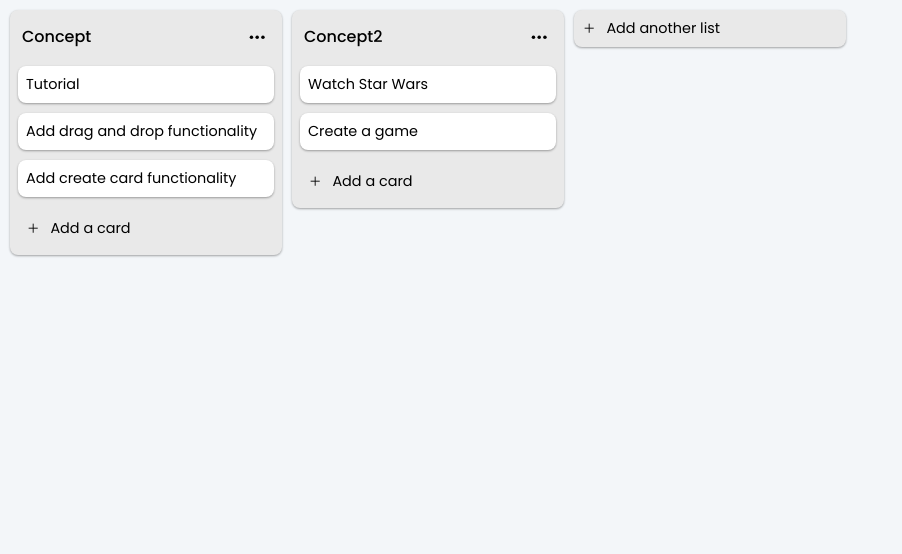
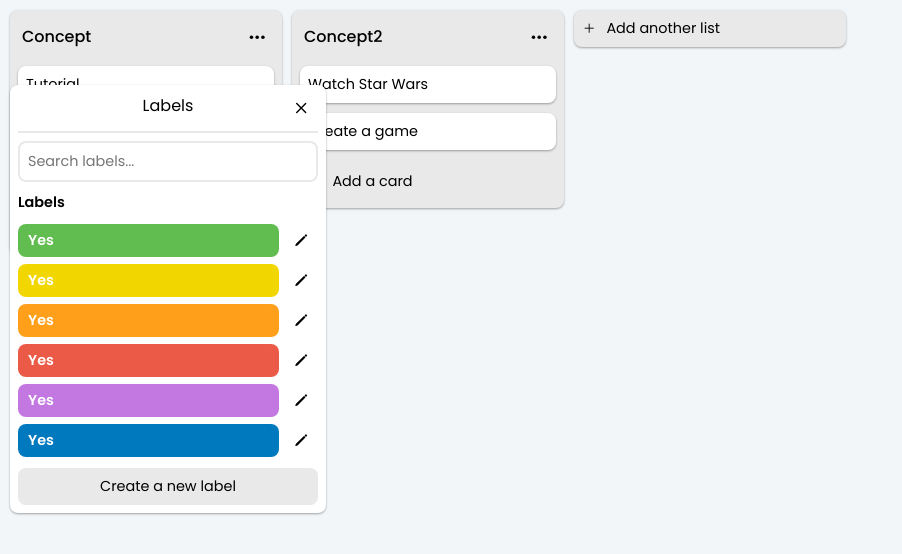
Before and after one commit to Joris63/Plonks-Trello-clone-Frontend, a React (Create React App) app: page / in a window 1280 px wide. Shown: the top 554 px of the page, without its empty margins (0-902 px from the left). Built offline with nearby package versions, Linux system fonts and the light colour scheme.

Commit message:
Finished members dropdown design and started labels dropdown

```diff
--- a/src/components/Board.js
+++ b/src/components/Board.js
@@ -11,6 +11,8 @@ import CardEditor from "./CardEditor";
 import ListActionDropdown from "./dropdowns/ListActionDropdown";
 import Modal from "./CardModal";
 import "animate.css";
+import MembersDropdown from "./dropdowns/MembersDropdown";
+import LabelsDropdown from "./dropdowns/LabelsDropdown";
 
 const allLists = [
   {
@@ -479,6 +481,7 @@ const Board = (props) => {
         handleArchiveAllCards={archiveAllCards}
         handleArchive={handleListArchive}
       />
+      <LabelsDropdown />
       <Modal
         card={editedCard}
         handleCardEdit={handleCardEdit}
--- /dev/null
+++ b/src/components/dropdowns/LabelsDropdown.js
@@ -0,0 +1,81 @@
+import React, { useEffect, useState } from "react";
+import DropDown from "../DropDown";
+
+const LabelsDropdown = ({ open = true, card, handleClose, anchorId }) => {
+  const [position, setPosition] = useState(null);
+  const [search, setSearch] = useState("");
+
+  useEffect(() => {
+    const location = document
+      .getElementById(anchorId)
+      ?.getBoundingClientRect() || { left: 0, top: 0 };
+
+    if (location) {
+      setPosition({ x: location.left, y: location.top + 45 });
+    }
+
+    if (!open) {
+      setPosition(null);
+    }
+  }, [open]);
+
+  return (
+    <DropDown
+      open={open}
+      position={position}
+      id="labels-drpdwn"
+      handleClose={handleClose}
+      title="Labels"
+    >
+      <div className="actions_list">
+        <input
+          value={search}
+          placeholder="Search labels..."
+          onChange={(e) => setSearch(e.target.value)}
+        />
+        <p className="content_title">Labels</p>
+        <ul className="labels_list">
+          <li className="label_wrapper">
+            <button className="card_label_green label_btn">Yes</button>
+            <button className="label_edit_btn">
+              <ion-icon name="pencil" />
+            </button>
+          </li>
+          <li className="label_wrapper">
+            <button className="card_label_yellow label_btn">Yes</button>
+            <button className="label_edit_btn">
+              <ion-icon name="pencil" />
+            </button>
+          </li>
+          <li className="label_wrapper">
+            <button className="card_label_orange label_btn">Yes</button>
+            <button className="label_edit_btn">
+              <ion-icon name="pencil" />
+            </button>
+          </li>
+          <li className="label_wrapper">
+            <button className="card_label_red label_btn">Yes</button>
+            <button className="label_edit_btn">
+              <ion-icon name="pencil" />
+            </button>
+          </li>
+          <li className="label_wrapper">
+            <button className="card_label_purple label_btn">Yes</button>
+            <button className="label_edit_btn">
+              <ion-icon name="pencil" />
+            </button>
+          </li>
+          <li className="label_wrapper">
+            <button className="card_label_blue label_btn">Yes</button>
+            <button className="label_edit_btn">
+              <ion-icon name="pencil" />
+            </button>
+          </li>
+        </ul>
+        <button className="create_new_label">Create a new label</button>
+      </div>
+    </DropDown>
+  );
+};
+
+export default LabelsDropdown;
--- a/src/components/dropdowns/ListActionDropdown.js
+++ b/src/components/dropdowns/ListActionDropdown.js
@@ -1,4 +1,4 @@
-import React, { useEffect, useLayoutEffect, useState } from "react";
+import React, { useLayoutEffect, useState } from "react";
 import DropDown from "../DropDown";
 
 const ListActions = ({
@@ -18,6 +18,7 @@ const ListActions = ({
       {mode === "default" && (
         <>
           <button
+            className="list_action_btn"
             onClick={() => {
               handleClose();
               setNewCard({ list_id: list.id });
@@ -26,16 +27,30 @@ const ListActions = ({
             Add a card...
           </button>
           <hr />
-          <button onClick={() => handleMode("sort")}>Sort by...</button>
+          <button
+            className="list_action_btn"
+            onClick={() => handleMode("sort")}
+          >
+            Sort by...
+          </button>
           <hr />
-          <button onClick={() => handleMode("move")}>
+          <button
+            className="list_action_btn"
+            onClick={() => handleMode("move")}
+          >
             Move all cards in this list...
           </button>
-          <button onClick={() => handleMode("archive")}>
+          <button
+            className="list_action_btn"
+            onClick={() => handleMode("archive")}
+          >
             Archive all cards in this list...
           </button>
           <hr />
-          <button onClick={() => handleArchive(list.id)}>
+          <button
+            className="list_action_btn"
+            onClick={() => handleArchive(list.id)}
+          >
             Archive this list
           </button>
         </>
@@ -43,13 +58,22 @@ const ListActions = ({
 
       {mode === "sort" && (
         <>
-          <button onClick={() => handleSort(list.id, "createdLast")}>
+          <button
+            className="list_action_btn"
+            onClick={() => handleSort(list.id, "createdLast")}
+          >
             Date created (newest first)
           </button>
-          <button onClick={() => handleSort(list.id, "createdFirst")}>
+          <button
+            className="list_action_btn"
+            onClick={() => handleSort(list.id, "createdFirst")}
+          >
             Date created (oldest first)
           </button>
-          <button onClick={() => handleSort(list.id, "alphabet")}>
+          <button
+            className="list_action_btn"
+            onClick={() => handleSort(list.id, "alphabet")}
+          >
             Card name (alphabetically)
           </button>
         </>
@@ -60,6 +84,7 @@ const ListActions = ({
           (childList) =>
             !childList.id.includes("add-list") && (
               <button
+                className="list_action_btn"
                 key={`move-to-${childList.id}`}
                 disabled={childList.id === list.id}
                 onClick={() => handleMoveAllCards(list.id, childList.id)}
--- /dev/null
+++ b/src/components/dropdowns/MembersDropdown.js
@@ -0,0 +1,54 @@
+import React, { useEffect, useState } from "react";
+import DropDown from "../DropDown";
+
+const MembersDropdown = ({ open = true, card, handleClose, anchorId }) => {
+  const [position, setPosition] = useState(null);
+  const [search, setSearch] = useState("");
+
+  useEffect(() => {
+    const location = document
+      .getElementById(anchorId)
+      ?.getBoundingClientRect() || { left: 0, top: 0 };
+
+    if (location) {
+      setPosition({ x: location.left, y: location.top + 45 });
+    }
+
+    if (!open) {
+      setPosition(null);
+    }
+  }, [open]);
+
+  return (
+    <DropDown
+      open={open}
+      position={position}
+      id="members-drpdwn"
+      handleClose={handleClose}
+      title="Members"
+    >
+      <div className="actions_list">
+        <input
+          value={search}
+          placeholder="Search members..."
+          onChange={(e) => setSearch(e.target.value)}
+        />
+        <p className="content_title">Board members</p>
+        <ul className="board_members_list">
+          <li className="board_member_wrapper">
+            <button className="board_member">
+              <img
+                src="https://i.pinimg.com/originals/2f/fa/e6/2ffae67cccf7d31c352649d8a3d0810c.jpg"
+                alt="Profile"
+              />
+              <p className="board_member_name">JorisK (jorisk63)</p>
+              <ion-icon name="checkmark-outline"></ion-icon>
+            </button>
+          </li>
+        </ul>
+      </div>
+    </DropDown>
+  );
+};
+
+export default MembersDropdown;
--- a/src/styles/board.scss
+++ b/src/styles/board.scss
@@ -1021,3 +1021,189 @@
         }
     }
 }
+
+.list_action_btn {
+    background: none;
+
+    &:hover,
+    &:focus {
+        outline: none;
+        background: rgba(0, 0, 0, 0.12);
+    }
+}
+
+.board_members_list {
+    list-style: none;
+    padding: 0;
+    margin: 0;
+
+    & .board_member {
+        display: flex;
+        padding: 4px;
+        align-items: center;
+        background: none;
+
+        & img {
+            width: 40px;
+            height: 40px;
+            border-radius: 50%;
+            object-fit: cover;
+        }
+
+        & .board_member_name {
+            margin: 0;
+            flex-grow: 1;
+        }
+
+        & ion-icon {
+            margin-right: 5px;
+            font-size: 1.2em;
+        }
+    }
+}
+
+.labels_list {
+    list-style: none;
+    padding: 0;
+    margin: 0 0 10px 0;
+
+    & .label_wrapper {
+        display: flex;
+        align-items: center;
+        gap: 5px;
+        margin-bottom: 5px;
+
+        & .label_btn {
+            max-width: 87%;
+            flex-grow: 1;
+            padding: 6px 10px;
+            color: white;
+            font-weight: 600;
+            overflow: hidden;
+            white-space: nowrap;
+            display: block;
+            text-overflow: ellipsis;
+        }
+
+        & .label_edit_btn {
+            height: 35px;
+            width: 35px;
+            padding: 8px;
+            display: flex;
+            justify-content: center;
+            align-items: center;
+            background: none;
+
+            &:hover,
+            &:focus {
+                outline: none;
+                background: rgba(0, 0, 0, 0.12);
+            }
+
+            & ion-icon {
+                font-size: 1em;
+            }
+        }
+    }
+}
+
+.create_new_label {
+    background: #e9e9e9;
+
+    &:hover,
+    &:focus {
+        outline: none;
+        background: #d2d2d2;
+    }
+}
+
+.card_label_green {
+    background: #61bd4f;
+
+    &:hover,
+    &.focus {
+        outline: none;
+        box-shadow: -5px 0 #519839;
+    }
+}
+.card_label_yellow {
+    background: #f2d600;
+
+    &:hover,
+    &.focus {
+        outline: none;
+        box-shadow: -5px 0 #d9b51c;
+    }
+}
+.card_label_orange {
+    background: #ff9f1a;
+
+    &:hover,
+    &.focus {
+        outline: none;
+        box-shadow: -5px 0 #cd8313;
+    }
+}
+.card_label_red {
+    background: #eb5a46;
+
+    &:hover,
+    &.focus {
+        outline: none;
+        box-shadow: -5px 0 #b04632;
+    }
+}
+.card_label_purple {
+    background: #c377e0;
+
+    &:hover,
+    &.focus {
+        outline: none;
+        box-shadow: -5px 0 #89609e;
+    }
+}
+.card_label_blue {
+    background: #0079bf;
+
+    &:hover,
+    &.focus {
+        outline: none;
+        box-shadow: -5px 0 #055a8c;
+    }
+}
+.card_label_lightblue {
+    background: #00c2e0;
+
+    &:hover,
+    &.focus {
+        outline: none;
+        box-shadow: -5px 0 #0098b7;
+    }
+}
+.card_label_lime {
+    background: #51e898;
+
+    &:hover,
+    &.focus {
+        outline: none;
+        box-shadow: -5px 0 #4bbf6b;
+    }
+}
+.card_label_pink {
+    background: #ff78cb;
+
+    &:hover,
+    &.focus {
+        outline: none;
+        box-shadow: -5px 0 #c9558f;
+    }
+}
+.card_label_black {
+    background: #344563;
+
+    &:hover,
+    &.focus {
+        outline: none;
+        box-shadow: -5px 0 #091e42;
+    }
+}
--- a/src/styles/common.scss
+++ b/src/styles/common.scss
@@ -168,7 +168,6 @@ textarea {
 
         button {
             transition: all 0.225s ease;
-            background: none;
             border: none;
             border-radius: 8px;
             font-size: 0.9rem;
@@ -177,8 +176,8 @@ textarea {
             width: 100%;
             text-align: left;
 
-            &:hover {
-                background: rgba(0, 0, 0, 0.12);
+            &.create_new_label {
+                text-align: center;
             }
 
             &.warning {
```
Also changed, not shown: src/components/dropdowns/MoveCardDropdown.js (added).
